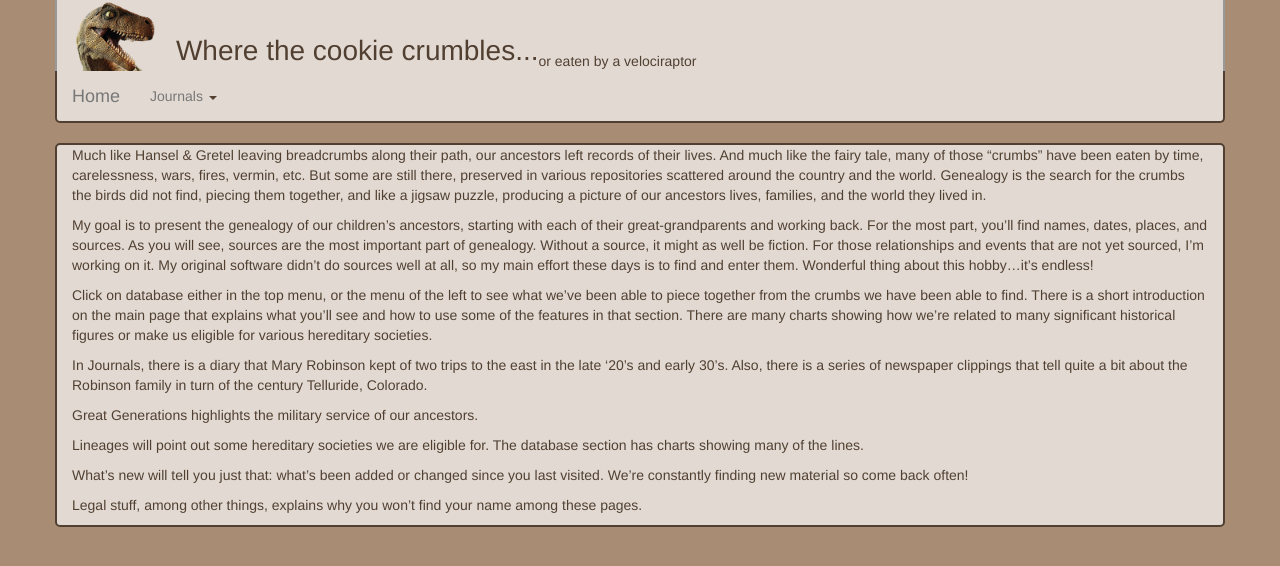
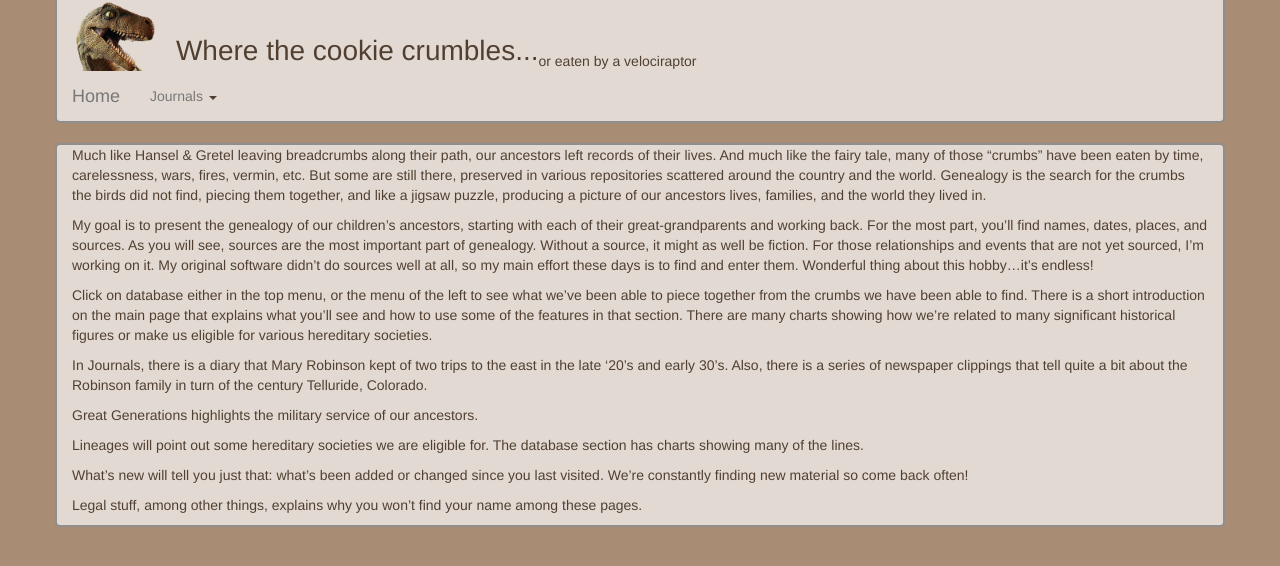
Before and after one commit to veccsolutions/veccsolutions.github.io, a Jekyll site: the page built from index.md, in a window 1280 px wide. Shown: the top 566 px of the page. Built offline with Jekyll 4.4.1, drawn with Linux system fonts in a browser that asks for light colours; nearby versions of some CDN libraries.

Commit message:
Update site.css

```diff
--- a/css/site.css
+++ b/css/site.css
@@ -3,21 +3,21 @@
   background-color: #a88c74;
 }
 .container {
-  border-left: 2px solid #999;
-  border-right: 2px solid #999;
+  border-left: 2px solid #8e8e8e;
+  border-right: 2px solid #8e8e8e;
   /*background-color: #f7f7f7;*/
   background-color: #e2dad2;
 }
 .rounded {
 /*  border: 2px solid #999;*/
-  border: 2px solid #514032;
+  border: 2px solid #8e8e8e;
   border-radius: 5px;
 }
 .rounded-bottom {
   border-top: none;
-  border-left: 2px solid #514032;
-  border-right: 2px solid #514032;
-  border-bottom: 2px solid #514032;
+  border-left: 2px solid #8e8e8e;
+  border-right: 2px solid #8e8e8e;
+  border-bottom: 2px solid #8e8e8e;
   border-bottom-left-radius: 5px;
   border-bottom-right-radius: 5px;
 }
```
